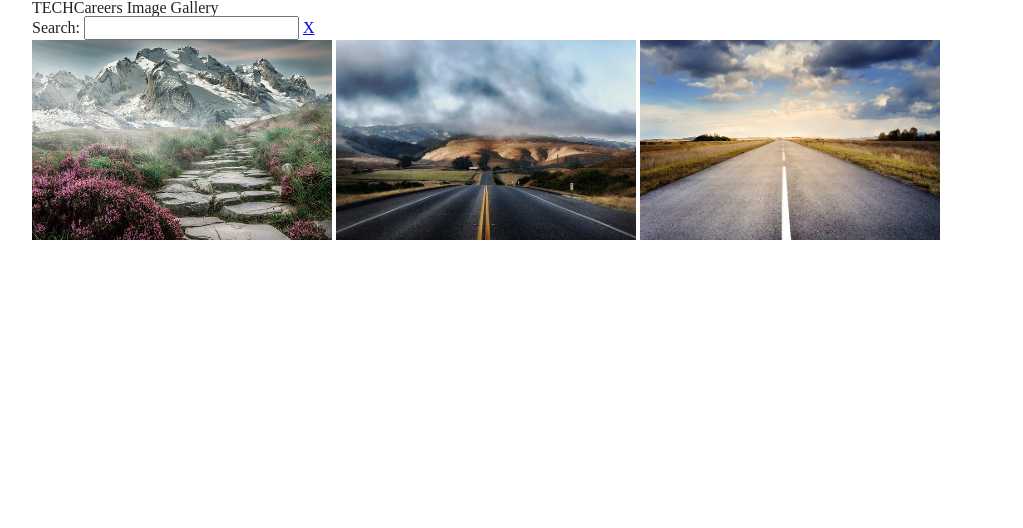
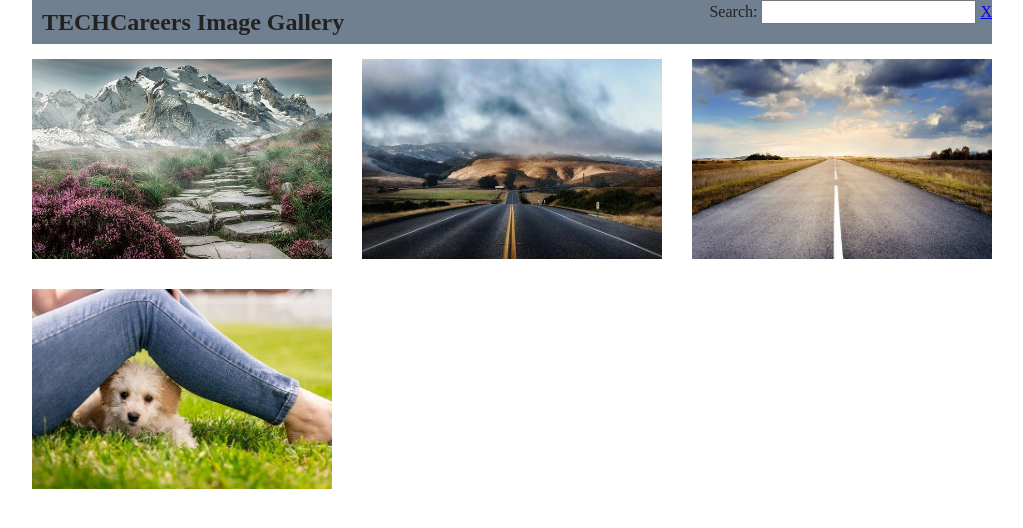
Before and after one commit to Andrewkind/js-practice, a plain HTML site: page Image Gallery/index.html in a window 1280 px wide. Shown: the whole page, without its empty margins (128-1151 px from the left). Drawn offline with Linux system fonts and the light colour scheme; files that its build step writes are made by us from their sources.

Commit message:
Add puppy image. Start header styles.

```diff
--- a/Image Gallery/css/styles.css
+++ b/Image Gallery/css/styles.css
@@ -11,8 +11,31 @@ body {
     width: 960px;
 }
 
+/* Header Styles */
+
+header {
+    display: flex;
+    justify-content: space-between;
+    background-color: slategray;
+}
+
+header h1 {
+    font-size: 24px;
+    font-weight: bold;
+    margin: 10px;
+}
+
+/* Main Styles */
+
+main {
+    display: flex;
+    justify-content: space-between;
+    flex-wrap: wrap;
+}
+
 img {
     width: 300px;
     height: 200px;
     object-fit: cover;
+    margin: 15px 0;
 }
--- a/Image Gallery/index.html
+++ b/Image Gallery/index.html
@@ -21,12 +21,14 @@
                 <input id="search" type="text">
                 <a id="clear" href="#">X</a>
             </div>
-
         </header>
         <main>
-            <img src="img/mountain-landscape.jpg" alt="A mountain landscape with a path." tags="#mountains #landscape #nature">
+            <img src="img/mountain-landscape.jpg" alt="A mountain landscape with a path."
+                tags="#mountains #landscape #nature">
             <img src="img/road-with-hills.jpg" alt="A road going into some hills." tags="#hills #road #clouds">
-            <img src="img/road.jpg" alt="A road on some pretty flat land (probably Saskatchewan)." tags="#road #flat #grass">
+            <img src="img/road.jpg" alt="A road on some pretty flat land (probably Saskatchewan)."
+                tags="#road #flat #grass">
+            <img src="img/puppy-on-lawn.jpg" alt="A puppy sitting under a leg on a lawn." tags="#puppy #grass #cute">
         </main>
     </div>
     <script src="js/scripts.js" defer></script>
```
Also changed, not shown: Image Gallery/img/puppy-on-lawn.jpg (added). Lines whose indentation alone changed are shown as unchanged.
